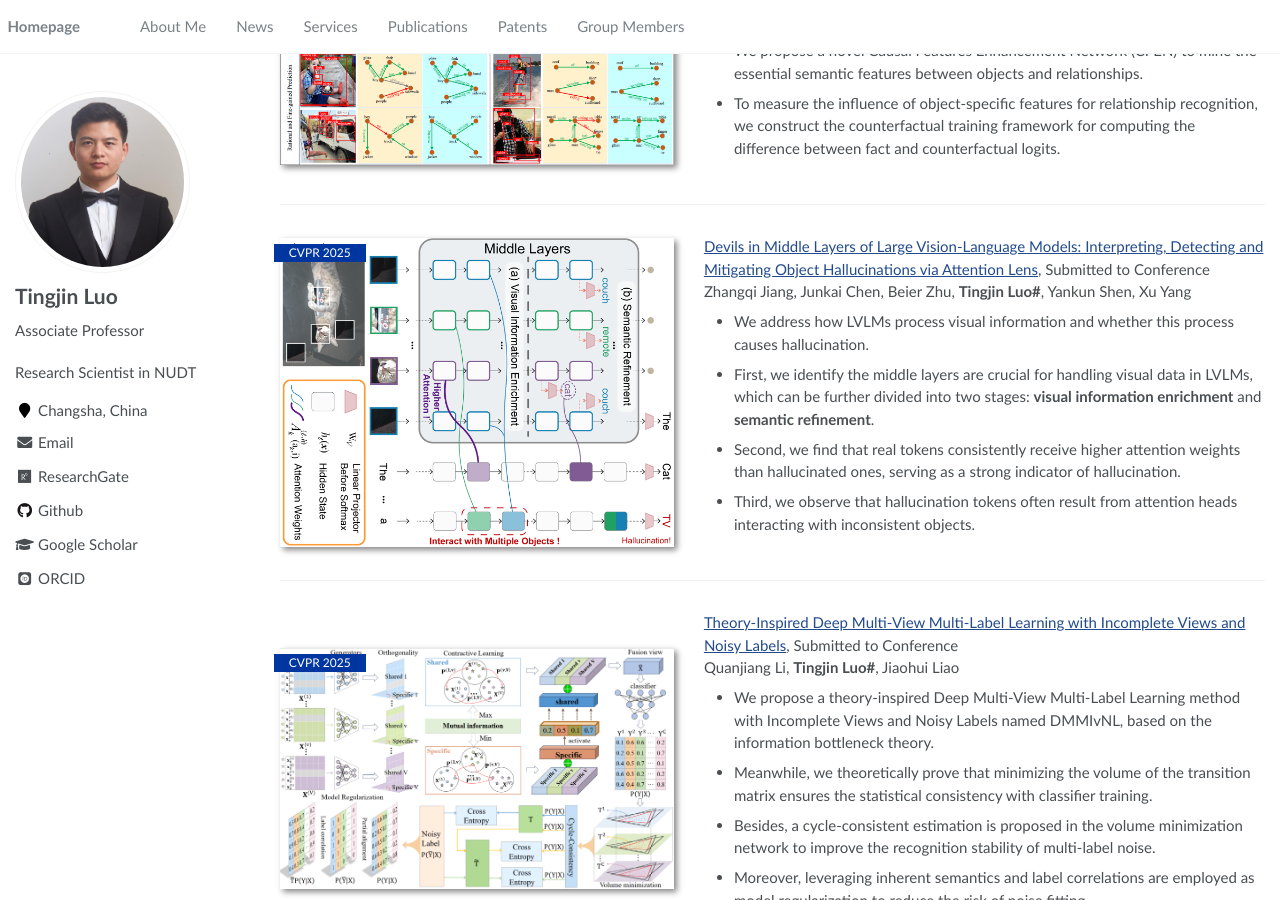
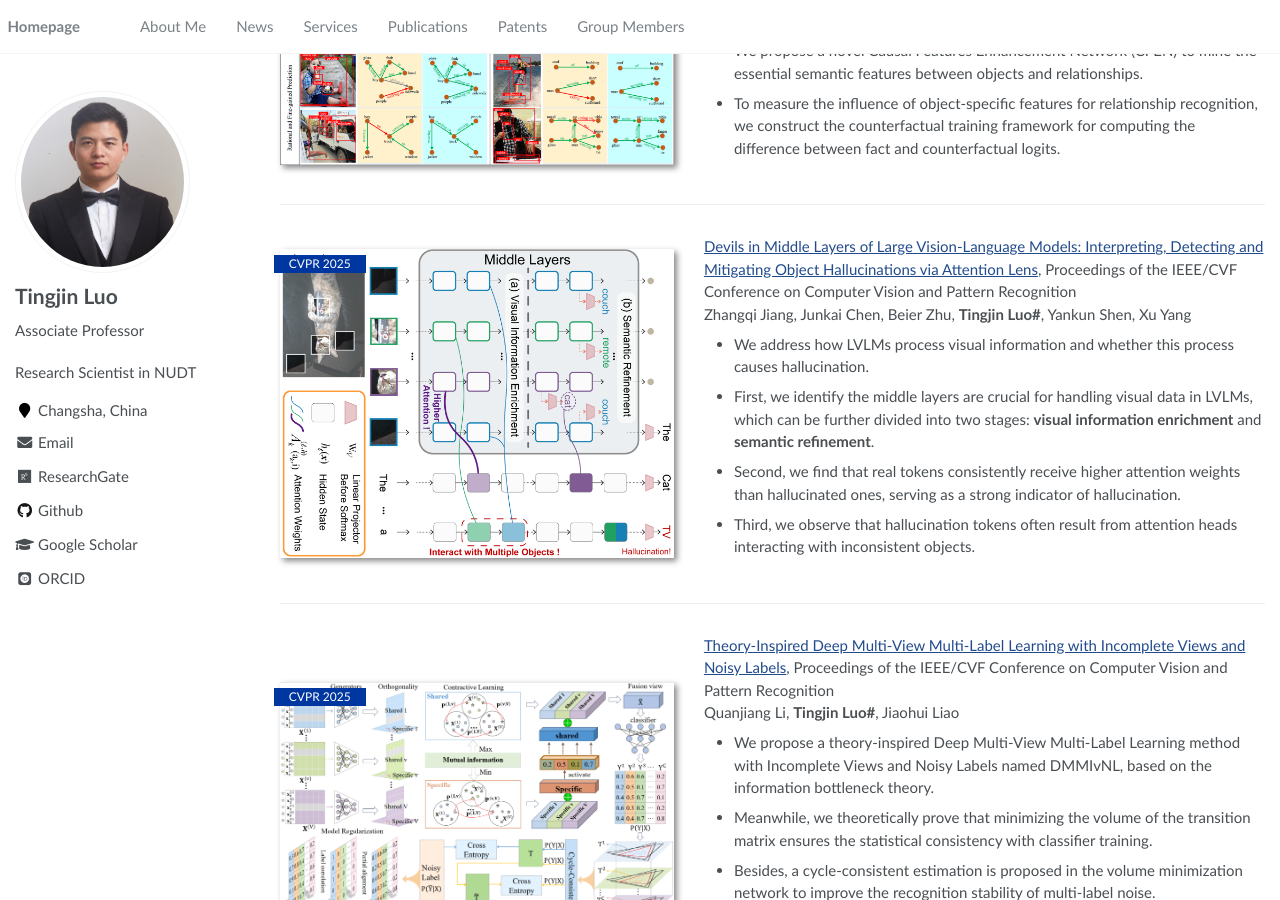
Before and after one commit to HorizonAILab/HorizonAILab.github.io, a Jekyll site: the page built from _pages/about.md, in a window 1280 px wide and 900 px high, scrolled down 3149 px. Built offline with Jekyll 4.4.1, drawn with Linux system fonts in a browser that asks for light colours; some web fonts are replaced.

Commit message:
Update about.md

```diff
--- a/_pages/about.md
+++ b/_pages/about.md
@@ -119,7 +119,7 @@ Hao Zhou, **Tingjin Luo**<sup>#</sup>, Jun Zhang, Liguo Liu
 <div class='paper-box'><div class='paper-box-image'><div><div class="badge">CVPR 2025</div><img src='images/pub_figs/middle_layers.png' alt="sym" width="100%"></div></div>
 <div class='paper-box-text' markdown="1">
 
-[Devils in Middle Layers of Large Vision-Language Models: Interpreting, Detecting and Mitigating Object Hallucinations via Attention Lens](http://arxiv.org/abs/2411.16724), Submitted to Conference \\
+[Devils in Middle Layers of Large Vision-Language Models: Interpreting, Detecting and Mitigating Object Hallucinations via Attention Lens](http://arxiv.org/abs/2411.16724), Proceedings of the IEEE/CVF Conference on Computer Vision and Pattern Recognition \\
 Zhangqi Jiang, Junkai Chen, Beier Zhu, **Tingjin Luo#**, Yankun Shen, Xu Yang
 
 
@@ -133,7 +133,7 @@ Zhangqi Jiang, Junkai Chen, Beier Zhu, **Tingjin Luo#**, Yankun Shen, Xu Yang
 <div class='paper-box'><div class='paper-box-image'><div><div class="badge">CVPR 2025</div><img src='images/pub_figs/CVPR2025DMMIvNL.png' alt="sym" width="100%"></div></div>
 <div class='paper-box-text' markdown="1">
 
-[Theory-Inspired Deep Multi-View Multi-Label Learning with Incomplete Views and Noisy Labels](http://arxiv.org/abs/2411.16724), Submitted to Conference \\
+[Theory-Inspired Deep Multi-View Multi-Label Learning with Incomplete Views and Noisy Labels](http://arxiv.org/abs/2411.16724), Proceedings of the IEEE/CVF Conference on Computer Vision and Pattern Recognition \\
 Quanjiang Li, **Tingjin Luo#**, Jiaohui Liao
 
 - We propose a theory-inspired Deep Multi-View Multi-Label Learning method with Incomplete Views and Noisy Labels named DMMIvNL, based on the information bottleneck theory.
```
